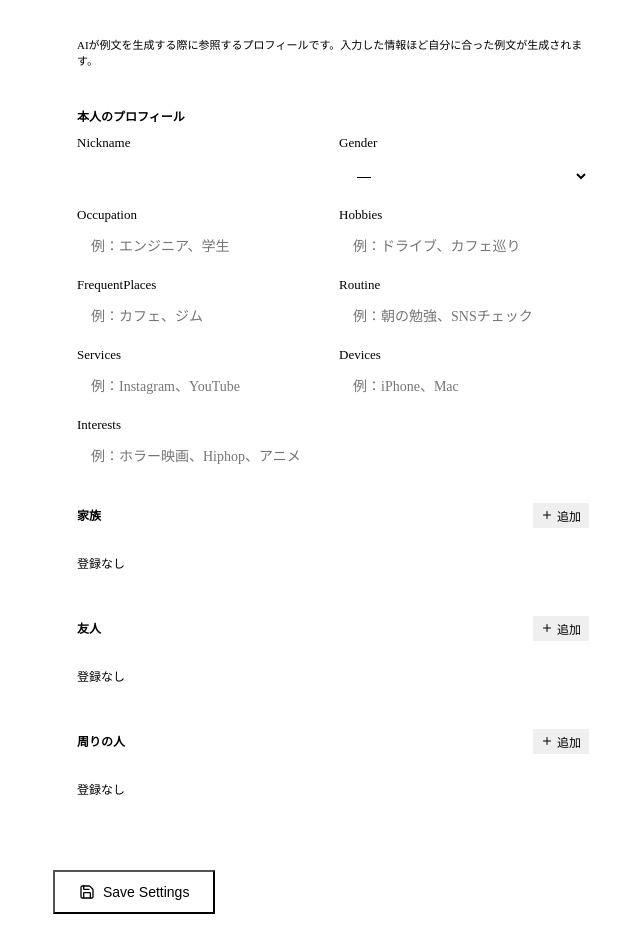
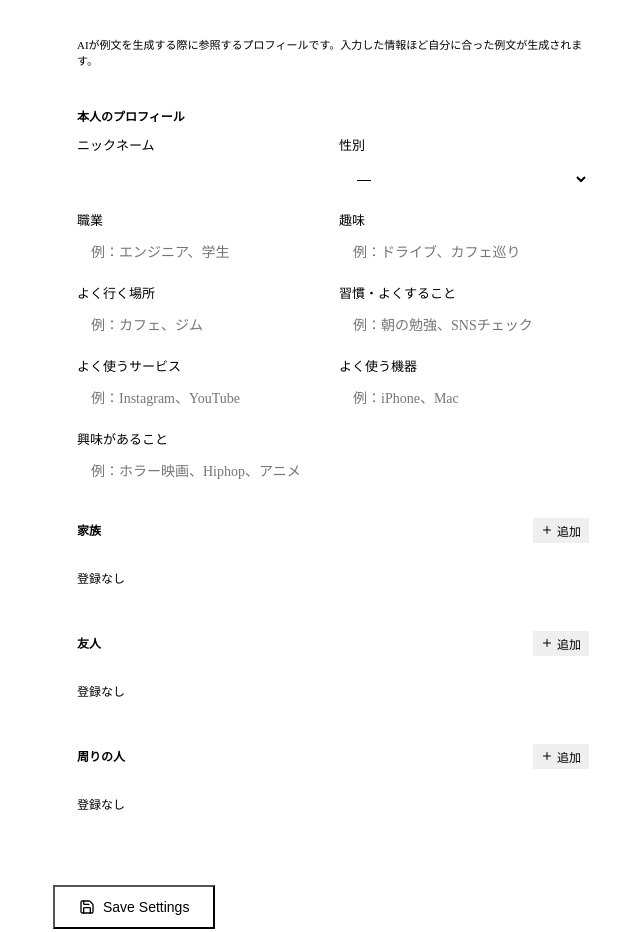
Before and after one commit to lilfl/Vocability, a React (Vite) app: page /settings in a window 1280 px wide. Shown: the part 800-1732 px from the top of the page, without its empty margins (307-947 px from the left). Built offline with nearby package versions, Linux system fonts and the light colour scheme; the HTML template or start-up script is replaced by a standard one; a web font is replaced by a local one.

Commit message:
refactor: localize persona field labels to Japanese

```diff
--- a/src/pages/SettingsPage.jsx
+++ b/src/pages/SettingsPage.jsx
@@ -72,25 +72,25 @@ function PersonGroup({ group, people, onChange }) {
           </div>
           <div className={styles.personCardGrid}>
             <div className={styles.field}>
-              <label className={styles.label}>Nickname</label>
+              <label className={styles.label}>ニックネーム</label>
               <input className={styles.input} value={person.Nickname} onChange={e => update(i, 'Nickname', e.target.value)} />
             </div>
             <div className={styles.field}>
-              <label className={styles.label}>Gender</label>
+              <label className={styles.label}>性別</label>
               <select className={styles.select} value={person.Gender} onChange={e => update(i, 'Gender', e.target.value)}>
                 {GENDER_OPTIONS.map(o => <option key={o} value={o}>{o || '—'}</option>)}
               </select>
             </div>
             <div className={styles.field}>
-              <label className={styles.label}>Relationship</label>
+              <label className={styles.label}>関係</label>
               <input className={styles.input} placeholder={relHint} value={person.Relationship} onChange={e => update(i, 'Relationship', e.target.value)} />
             </div>
             <div className={styles.field}>
-              <label className={styles.label}>Occupation</label>
+              <label className={styles.label}>職業</label>
               <input className={styles.input} value={person.Occupation} onChange={e => update(i, 'Occupation', e.target.value)} />
             </div>
             <div className={`${styles.field} ${styles.fullWidth}`}>
-              <label className={styles.label}>Hobbies</label>
+              <label className={styles.label}>趣味</label>
               <input className={styles.input} value={person.Hobbies} onChange={e => update(i, 'Hobbies', e.target.value)} />
             </div>
           </div>
@@ -192,41 +192,41 @@ export default function SettingsPage() {
             <span className={styles.personaSubTitle}>本人のプロフィール</span>
             <div className={styles.profileGrid}>
               <div className={styles.field}>
-                <label className={styles.label}>Nickname</label>
+                <label className={styles.label}>ニックネーム</label>
                 <input className={styles.input} value={persona.Profile.Nickname} onChange={e => updateProfile('Nickname', e.target.value)} />
               </div>
               <div className={styles.field}>
-                <label className={styles.label}>Gender</label>
+                <label className={styles.label}>性別</label>
                 <select className={styles.select} value={persona.Profile.Gender} onChange={e => updateProfile('Gender', e.target.value)}>
                   {GENDER_OPTIONS.map(o => <option key={o} value={o}>{o || '—'}</option>)}
                 </select>
               </div>
               <div className={styles.field}>
-                <label className={styles.label}>Occupation</label>
+                <label className={styles.label}>職業</label>
                 <input className={styles.input} placeholder="例：エンジニア、学生" value={persona.Profile.Occupation} onChange={e => updateProfile('Occupation', e.target.value)} />
               </div>
               <div className={styles.field}>
-                <label className={styles.label}>Hobbies</label>
+                <label className={styles.label}>趣味</label>
                 <input className={styles.input} placeholder="例：ドライブ、カフェ巡り" value={persona.Profile.Hobbies} onChange={e => updateProfile('Hobbies', e.target.value)} />
               </div>
               <div className={styles.field}>
-                <label className={styles.label}>FrequentPlaces</label>
+                <label className={styles.label}>よく行く場所</label>
                 <input className={styles.input} placeholder="例：カフェ、ジム" value={persona.Profile.FrequentPlaces} onChange={e => updateProfile('FrequentPlaces', e.target.value)} />
               </div>
               <div className={styles.field}>
-                <label className={styles.label}>Routine</label>
+                <label className={styles.label}>習慣・よくすること</label>
                 <input className={styles.input} placeholder="例：朝の勉強、SNSチェック" value={persona.Profile.Routine} onChange={e => updateProfile('Routine', e.target.value)} />
               </div>
               <div className={styles.field}>
-                <label className={styles.label}>Services</label>
+                <label className={styles.label}>よく使うサービス</label>
                 <input className={styles.input} placeholder="例：Instagram、YouTube" value={persona.Profile.Services} onChange={e => updateProfile('Services', e.target.value)} />
               </div>
               <div className={styles.field}>
-                <label className={styles.label}>Devices</label>
+                <label className={styles.label}>よく使う機器</label>
                 <input className={styles.input} placeholder="例：iPhone、Mac" value={persona.Profile.Devices} onChange={e => updateProfile('Devices', e.target.value)} />
               </div>
               <div className={`${styles.field} ${styles.fullWidth}`}>
-                <label className={styles.label}>Interests</label>
+                <label className={styles.label}>興味があること</label>
                 <input className={styles.input} placeholder="例：ホラー映画、Hiphop、アニメ" value={persona.Profile.Interests} onChange={e => updateProfile('Interests', e.target.value)} />
               </div>
             </div>
```
